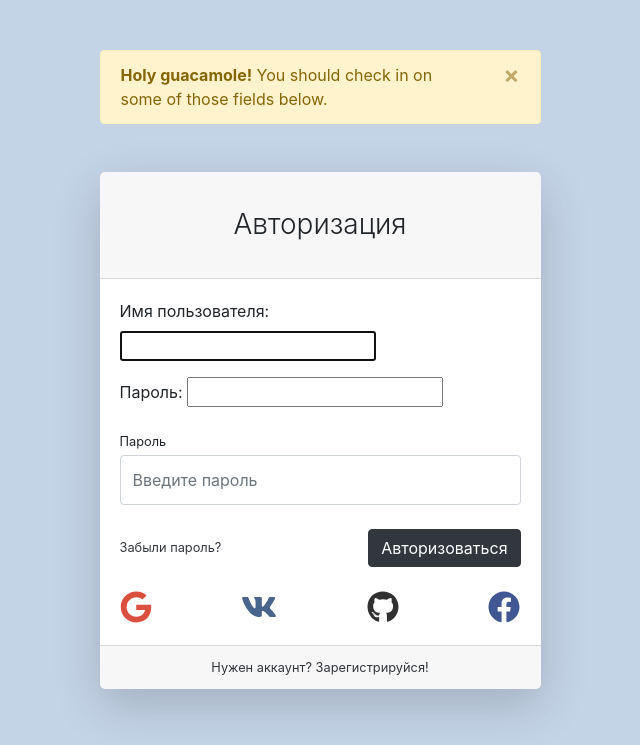
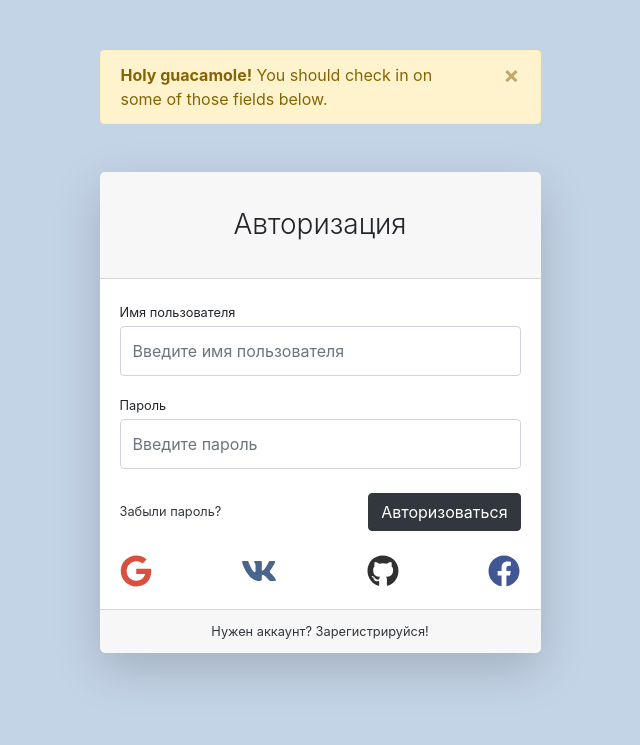
Before and after one commit to F1reStyLe/EduStore, a Django app: page /user/login/ in a window 1280 px wide. Shown: the top 745 px of the page, without its empty margins (320-960 px from the left). Run offline with Django 4.2, Linux system fonts and the light colour scheme; some libraries are stand-ins or nearby versions.

Commit message:
add template form.login and applied to login.html

```diff
--- a/users/forms.py
+++ b/users/forms.py
@@ -1,9 +1,18 @@
 from django.contrib.auth.forms import AuthenticationForm
-
+from django import forms
 from users.models import User
 
 
 class UserLoginForm(AuthenticationForm):
+    username = forms.CharField(widget=forms.TextInput(attrs={
+        'class': 'form-control py-4',
+        'placeholder': "Введите имя пользователя",
+    }), )
+    password = forms.CharField(widget=forms.PasswordInput(attrs={
+        'class': "form-control py-4",
+        'placeholder': "Введите пароль",
+    }))
+
     class Meta:
         model = User
         fields = ('username', 'password')
--- a/users/templates/users/login.html
+++ b/users/templates/users/login.html
@@ -20,16 +20,17 @@
                         <div class="card-body">
                             <form action="{% url 'login' %}" method="post">
                                 {% csrf_token %}
-                                {{ form.as_p }}
-{#                                <div class="form-group">#}
-{#                                    <label class="small mb-1" for="inputEmailAddress">Имя пользователя</label>#}
-{#                                    <input class="form-control py-4" id="inputEmailAddress" type="text"#}
-{#                                           placeholder="Введите имя пользователя"/>#}
-{#                                </div>#}
                                 <div class="form-group">
-                                    <label class="small mb-1" for="inputPassword">Пароль</label>
-                                    <input class="form-control py-4" id="inputPassword" type="password"
-                                           placeholder="Введите пароль"/>
+                                    <label class="small mb-1" for="{{ form.username.id_for_label }}">
+                                        Имя пользователя
+                                    </label>
+                                    {{ form.username }}
+                                </div>
+                                <div class="form-group">
+                                    <label class="small mb-1" for="{{ form.password.id_for_label }}">
+                                        Пароль
+                                    </label>
+                                    {{ form.password }}
                                 </div>
                                 <div class="form-group d-flex align-items-center justify-content-between mt-4 mb-0">
                                     <a class="small" href="#">Забыли пароль?</a>
```
